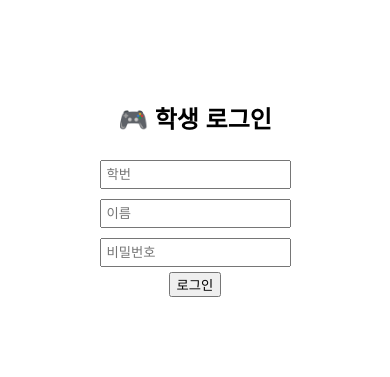
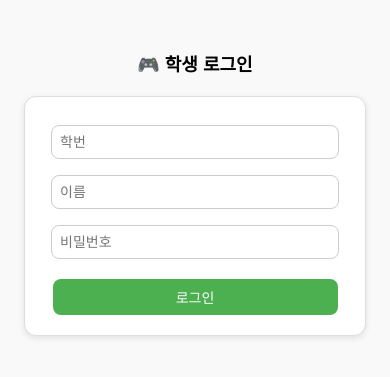
Before and after one commit to gnssid0209/codingclub_assert, a Flask app: page /login in a window 390 px wide. Shown: the top 377 px of the page. Run offline with Flask 3, Linux system fonts and the light colour scheme.

Commit message:
Enhance login.html with responsive design and styles
Updated the login page with responsive design and improved styling.

```diff
--- a/templates/login.html
+++ b/templates/login.html
@@ -3,9 +3,52 @@
 <head>
   <meta charset="UTF-8">
   <title>로그인</title>
+  <meta name="viewport" content="width=device-width, initial-scale=1.0">
   <style>
-    body { font-family: sans-serif; text-align: center; margin-top: 100px; }
-    input { margin: 5px; padding: 5px; }
+    body {
+      font-family: sans-serif;
+      text-align: center;
+      margin: 50px 10px;
+      background: #f9f9f9;
+    }
+    h2 { font-size: 20px; margin-bottom: 20px; }
+    form {
+      display: inline-block;
+      padding: 20px;
+      background: #fff;
+      border: 1px solid #ddd;
+      border-radius: 12px;
+      box-shadow: 0 2px 6px rgba(0,0,0,0.1);
+      max-width: 300px;
+      width: 90%;
+    }
+    input {
+      width: 90%;
+      padding: 10px;
+      margin: 8px 0;
+      font-size: 14px;
+      border: 1px solid #ccc;
+      border-radius: 8px;
+    }
+    button {
+      width: 95%;
+      padding: 10px;
+      font-size: 16px;
+      margin-top: 12px;
+      border: none;
+      border-radius: 8px;
+      background-color: #4CAF50;
+      color: white;
+      cursor: pointer;
+    }
+    button:hover { background-color: #45a049; }
+
+    p.message { font-size: 14px; color: red; margin-top: 10px; }
+
+    @media (max-width: 480px) {
+      h2 { font-size: 18px; }
+      input, button { font-size: 14px; padding: 8px; }
+    }
   </style>
 </head>
 <body>
@@ -19,7 +62,7 @@
 
   {% with messages = get_flashed_messages() %}
   {% if messages %}
-    <p style="color: red;">{{ messages[0] }}</p>
+    <p class="message">{{ messages[0] }}</p>
   {% endif %}
   {% endwith %}
 </body>
```
